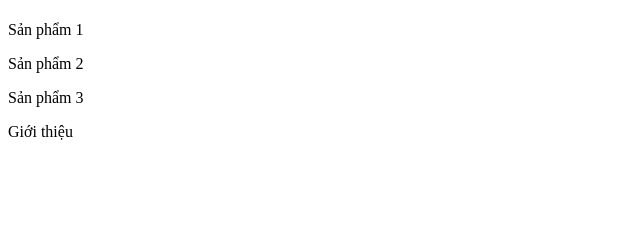
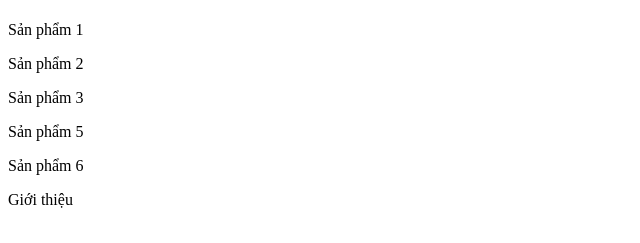
Before and after one commit to baohn04/be-course-test, a plain HTML site: page product.html in a window 1280 px wide. Shown: the part 59-302 px from the top of the page, without its empty margins (0-640 px from the left). Drawn offline with Linux system fonts and the light colour scheme.

Commit message:
Update Products Page

```diff
--- a/product.html
+++ b/product.html
@@ -10,6 +10,8 @@
   <p>Sản phẩm 1</p>
   <p>Sản phẩm 2</p>
   <p>Sản phẩm 3</p>
+  <p>Sản phẩm 5</p>
+  <p>Sản phẩm 6</p>
 
   <p>Giới thiệu</p>
 </body>
```
